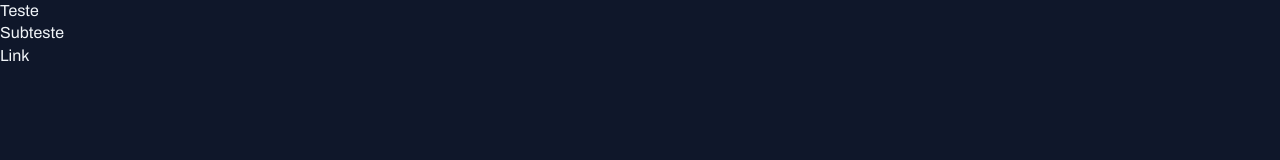
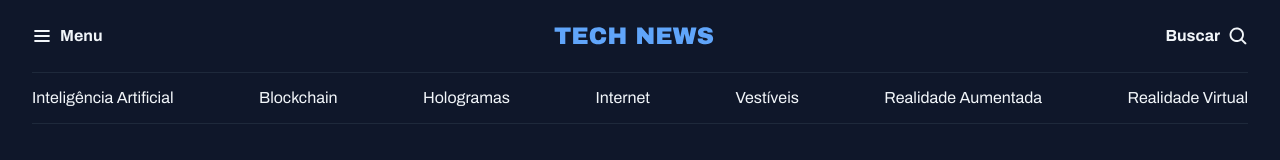
Before and after one commit to KayanDenizo/fullstack-portal-de-noticias, a plain HTML site: page index.html in a window 1280 px wide. Drawn offline with Linux system fonts and the light colour scheme.

Commit message:
Criando Header da aplicacao

```diff
--- a/index.html
+++ b/index.html
@@ -15,9 +15,31 @@
 </head>
 
 <body>
-    <h1>Teste</h1>
-    <h2>Subteste</h2>
-    <a href="#">Link</a>
+    <header class="container">
+        <nav id="primary" class="grid grid-flow-col">
+            <div>
+                <img src="assets/icons/List.svg" alt="Icone de Menu">
+                <strong>Menu</strong>
+            </div>
+            <div>
+                <img src="assets/Logo.svg" alt="Tech News Logo">
+            </div>
+
+            <div>
+                <strong>Buscar</strong>
+                <img src="assets/icons/MagnifyingGlass.svg" alt="Icone de Lupa para pesquisa">
+            </div>
+        </nav>
+        <nav id="secondary" class="grid grid-flow-col">
+            <a href="#">Inteligência Artificial</a>
+            <a href="#">Blockchain</a>
+            <a href="#">Hologramas</a>
+            <a href="#">Internet</a>
+            <a href="#">Vestíveis</a>
+            <a href="#">Realidade Aumentada</a>
+            <a href="#">Realidade  Virtual</a>
+        </nav>
+    </header>
 </body>
 
 </html>
--- a/styles/global.css
+++ b/styles/global.css
@@ -46,3 +46,18 @@ a:hover {
 h1, h2, h3 {
     font: inherit;
 }
+
+.container {
+    max-width: 1280px;
+    padding-inline: 32px;
+    margin-inline: auto;
+}
+
+/* Utility-First */
+.grid {
+    display: grid;
+}
+
+.grid-flow-col {
+    grid-auto-flow: column;
+}
--- /dev/null
+++ b/styles/header.css
@@ -0,0 +1,26 @@
+#primary {
+    padding-block: 20px;
+
+    /* Nesting Css */
+
+    div {
+        display: flex;
+        align-items: center;
+        gap: 8px;
+    }
+
+    div:nth-child(2) {
+        margin-inline: auto;
+    }
+
+    div:nth-child(3) {
+        justify-self: end;
+    }
+}
+
+#secondary {
+    padding-block: 14px;
+    border: 1px solid var(--stroke-color);
+    border-inline: none;
+    justify-content: space-between;
+}
--- a/styles/index.css
+++ b/styles/index.css
@@ -1 +1,2 @@
 @import url(global.css);
+@import url(header.css);
```
